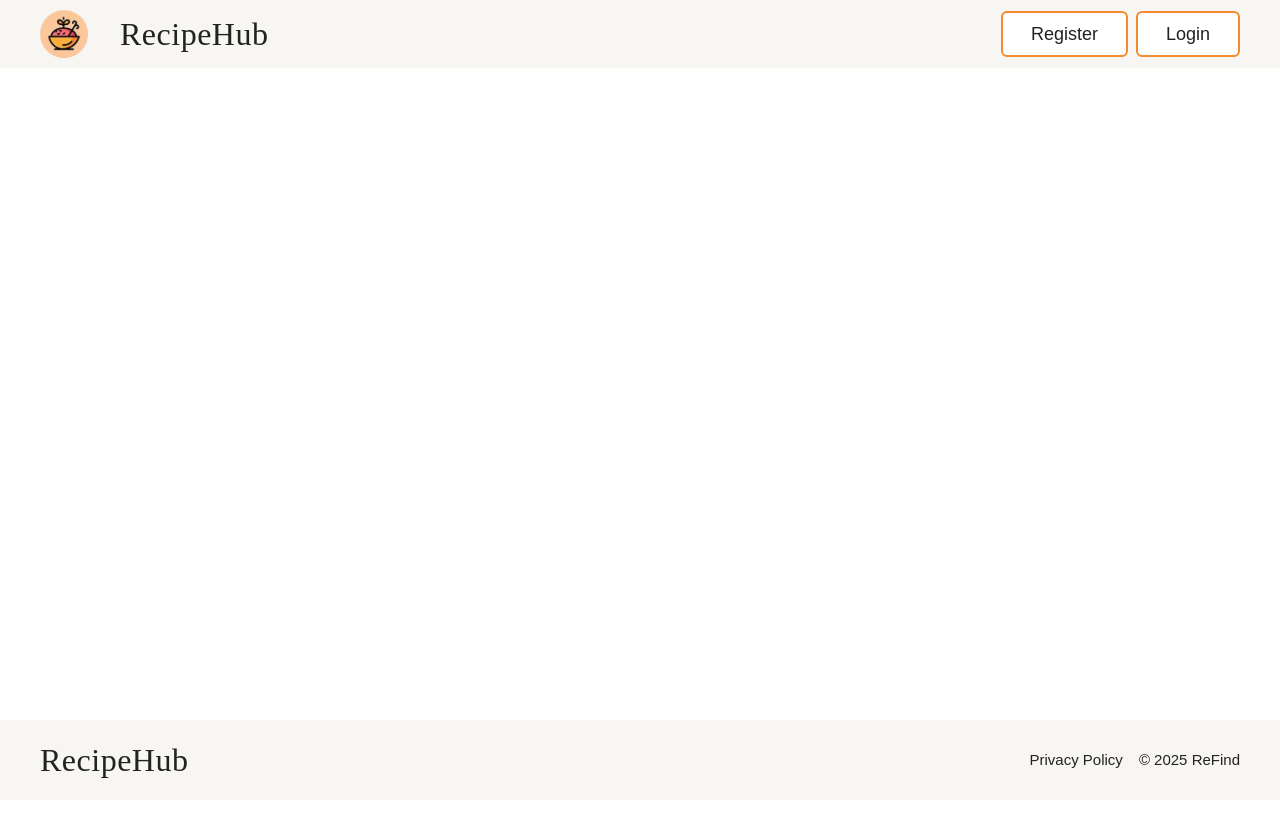
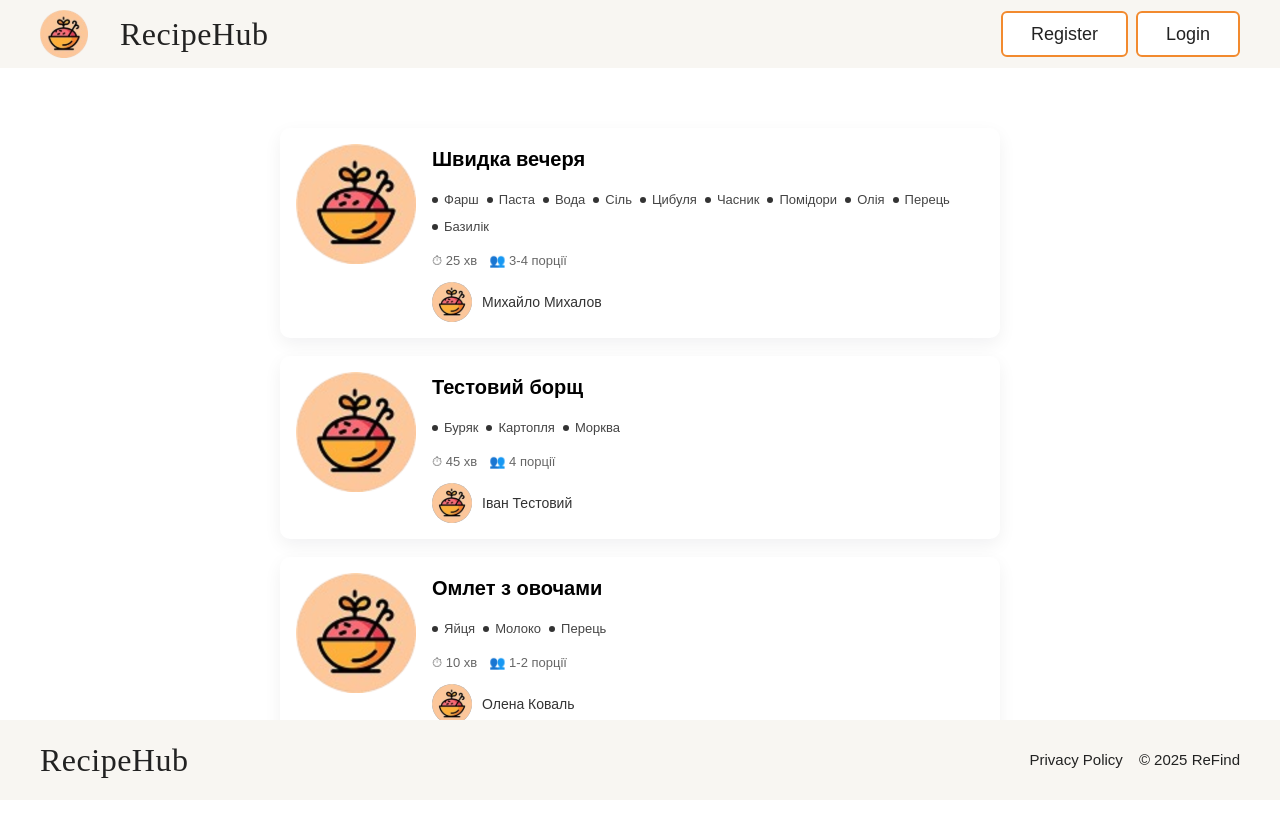
Before and after one commit to dmytromalkis-lab/RecipeHub, a React (Vite) app in the folder client/: page / in a window 1280 px wide. Shown: the top 838 px of the page. Built offline with nearby package versions, Linux system fonts and the light colour scheme.

Commit message:
Додав сторінку перегляду рецептів

```diff
--- a/client/src/Components/Recipe/RecipeCreator.css
+++ b/client/src/Components/Recipe/RecipeCreator.css
@@ -6,7 +6,7 @@
   display: flex;
   align-items: center;
   gap: 12px;
-  padding: 8px 12px;
+  padding: 8px 14px; /* align left inset with other inputs (14px) */
   background: #ffffff;
   border-radius: 8px;
   box-shadow: 0 1px 3px rgba(0,0,0,0.06);
--- /dev/null
+++ b/client/src/Components/Recipe/RecipeDifficulty.css
@@ -0,0 +1,12 @@
+.rc-difficulty .rd-select{
+  font-size: 24px; /* ~1.5x larger */
+  padding: 10px 14px;
+  min-width: 220px;
+  border-radius: 6px;
+}
+.rc-difficulty .rd-value{
+  font-size: 24px;
+}
+
+/* ensure the label is aligned with other section headings */
+.rc-difficulty { display:flex; align-items:center; gap:12px; margin-top:12px; }
--- /dev/null
+++ b/client/src/Components/Recipe/RecipeDifficulty.jsx
@@ -0,0 +1,20 @@
+import React from 'react';
+import './RecipeDifficulty.css';
+
+export default function RecipeDifficulty({ value = 'Нормальна', onChange = () => {}, readOnly = false }) {
+  return (
+    <div className="rc-difficulty">
+      <h3 className="rg-title" style={{ margin: 0 }}>Складність рецепту:</h3>
+
+      {!readOnly ? (
+        <select className="rd-select" value={value} onChange={(e) => onChange(e.target.value)}>
+          <option>Легка</option>
+          <option>Нормальна</option>
+          <option>Складна</option>
+        </select>
+      ) : (
+        <div className="rd-value">{value}</div>
+      )}
+    </div>
+  );
+}
--- a/client/src/Components/Recipe/RecipeMain.css
+++ b/client/src/Components/Recipe/RecipeMain.css
@@ -1,6 +1,6 @@
 .rc-main{background:#fff;padding:8px 0}
 .rc-top{display:flex;gap:16px;margin-bottom:24px;align-items:flex-start}
-.rc-photo{width:260px;height:260px;background:#f6f0ec;border:1px dashed #eee;display:flex;align-items:center;justify-content:center;color:#999;position:relative;cursor:pointer}
+.rc-photo{width:260px;height:360px;background:#f6f0ec;border:1px dashed #eee;display:flex;align-items:center;justify-content:center;color:#999;position:relative;cursor:pointer}
 
 .rc-photo-thumb{width:100%;height:100%;overflow:hidden;display:block}
 .rc-photo-thumb img{width:100%;height:100%;object-fit:cover;display:block}
@@ -29,6 +29,11 @@
 .rc-ingredients,.rc-steps{flex:1}
 .rc-placeholder{padding:18px;border:1px dashed #eee;background:#faf7f5;color:#a99}
 
+/* Difficulty selector styles */
+.rc-difficulty{display:flex;align-items:center;gap:12px;margin-top:12px;padding-left:14px}
+.rd-select{padding:10px 14px;border:1px solid #eee;background:#faf7f5;border-radius:6px;min-width:220px;font-size:15px}
+.rd-value{color:#222}
+
 /* ensure any inputs/textareas inside recipe main use black text */
 .rc-main input,
 .rc-main textarea,
--- a/client/src/Components/Recipe/RecipeMain.jsx
+++ b/client/src/Components/Recipe/RecipeMain.jsx
@@ -6,12 +6,14 @@ import RecipePhoto from './RecipePhoto.jsx';
 import RecipeInfo from './RecipeInfo.jsx';
 import RecipeIngridients from './RecipeIngridients.jsx';
 import RecipeGuide from './RecipeGuide.jsx';
+import RecipeDifficulty from './RecipeDifficulty.jsx';
 import useUserStore from '../../stores/userStore.js';
 
 export default function RecipeMain({ initialData = null, readOnly = false }) {
   // title may be provided by initialData when viewing an existing recipe
   const [title, setTitle] = useState(initialData?.title ?? '');
   const [description, setDescription] = useState(initialData?.description ?? '');
+  const [difficulty, setDifficulty] = useState(initialData?.difficulty ?? 'Нормальний');
   // pass down photo src, ingredients and steps to children
   const initialPhoto = initialData?.image_url ?? null;
   const initialIngredients = initialData?.ingredients ?? [];
@@ -23,6 +25,7 @@ export default function RecipeMain({ initialData = null, readOnly = false }) {
     // update when initialData changes (e.g., after fetch)
     setTitle(initialData?.title ?? '');
     setDescription(initialData?.description ?? '');
+    setDifficulty(initialData?.difficulty ?? 'Нормальний');
   }, [initialData]);
   // get current logged user from store to form the author object
   const currentUser = useUserStore((state) => state.user);
@@ -59,6 +62,9 @@ export default function RecipeMain({ initialData = null, readOnly = false }) {
               <p className="rc-description rc-description--view">{description}</p>
             )}
           </RecipeInfo>
+
+          {/* Difficulty selector placed under RecipeInfo */}
+          <RecipeDifficulty value={difficulty} onChange={setDifficulty} readOnly={readOnly} />
         </div>
       </div>
 
--- /dev/null
+++ b/client/src/Pages/Main/Filler/RecipeComponent.css
@@ -0,0 +1,31 @@
+.rc-card{
+  display:flex;
+  gap:16px;
+  padding:16px;
+  background:#fff;
+  border-radius:10px;
+  box-shadow:0 6px 18px rgba(17,24,39,0.06);
+  align-items:flex-start; /* allow card to expand vertically from the top */
+  width:720px; /* make the card wider (approx. 2x typical small card) */
+  max-width:100%; /* stay responsive on small screens */
+  box-sizing:border-box;
+}
+.rc-card-left{flex:0 0 120px}
+.rc-card-photo{width:120px;height:120px;object-fit:cover;border-radius:8px}
+.rc-card-right{flex:1}
+.rc-card-title{font-size:20px;margin:0 0 8px 0;color:#000}
+
+.rc-card-meta{display:flex;flex-direction:column;align-items:flex-start;gap:8px}
+.rc-card-icons{display:flex;gap:12px;color:#666;font-size:13px;margin-top:6px}
+.rc-ings{list-style:none;padding:0;margin:8px 0 0 0;display:flex;gap:8px;flex-wrap:wrap;font-size:13px}
+.rc-ing{position:relative;padding-left:12px;color:#444}
+.rc-ing:before{content:'';width:6px;height:6px;border-radius:50%;background:#333;position:absolute;left:0;top:7px}
+.rc-card-author{display:flex;align-items:center;gap:10px;margin-top:12px}
+.rc-author-name{font-size:14px;color:#333}
+
+@media (max-width: 800px){
+  .rc-card{flex-direction:row;align-items:flex-start}
+  .rc-card-left{flex:0 0 90px}
+  .rc-card-photo{width:90px;height:90px}
+  .rc-card-title{font-size:18px}
+}
--- /dev/null
+++ b/client/src/Pages/Main/Filler/RecipeComponent.jsx
@@ -0,0 +1,44 @@
+import React from 'react';
+import './RecipeComponent.css';
+import UserAvatar from '../../../Components/Main/Header/UserAvatar.jsx';
+
+export default function RecipeComponent({ recipe }) {
+  const {
+    title,
+    image_url,
+    ingredients = [],
+    prep_time,
+    serving,
+    author,
+  } = recipe;
+
+  return (
+    <article className="rc-card">
+      <div className="rc-card-left">
+        <img src={image_url} alt={title} className="rc-card-photo" />
+      </div>
+
+      <div className="rc-card-right">
+        <h3 className="rc-card-title">{title}</h3>
+
+        <div className="rc-card-meta">
+          <ul className="rc-ings">
+            {ingredients.map((ing, i) => (
+              <li key={i} className="rc-ing">{ing}</li>
+            ))}
+          </ul>
+
+          <div className="rc-card-icons">
+            <span className="rc-time">⏱ {prep_time} хв</span>
+            <span className="rc-serv">👥 {serving}</span>
+          </div>
+        </div>
+
+        <div className="rc-card-author">
+          <UserAvatar src={author?.avatar} alt={`${author?.first_name} ${author?.last_name}`} to={`/profile/${author?.user_id || ''}`} />
+          <div className="rc-author-name">{author?.first_name} {author?.last_name}</div>
+        </div>
+      </div>
+    </article>
+  );
+}
--- a/client/src/Pages/Main/MainPage.jsx
+++ b/client/src/Pages/Main/MainPage.jsx
@@ -1,10 +1,46 @@
 import './MainPage.css';
+import RecipeComponent from './Filler/RecipeComponent.jsx';
+import sampleImg from '../../assets/Logo.svg';
+
+const SAMPLE = [
+	{
+		recipe_id: 1,
+		title: 'Швидка вечеря',
+		image_url: sampleImg,
+		ingredients: ['Фарш','Паста','Вода','Сіль','Цибуля','Часник','Помідори','Олія','Перець','Базилік'],
+		prep_time: 25,
+		serving: '3-4 порції',
+		author: { user_id: 2, first_name: 'Михайло', last_name: 'Михалов', avatar: sampleImg },
+	},
+	{
+		recipe_id: 2,
+		title: 'Тестовий борщ',
+		image_url: sampleImg,
+		ingredients: ['Буряк','Картопля','Морква'],
+		prep_time: 45,
+		serving: '4 порції',
+		author: { user_id: 1, first_name: 'Іван', last_name: 'Тестовий', avatar: sampleImg },
+	},
+	{
+		recipe_id: 3,
+		title: 'Омлет з овочами',
+		image_url: sampleImg,
+		ingredients: ['Яйця','Молоко','Перець'],
+		prep_time: 10,
+		serving: '1-2 порції',
+		author: { user_id: 3, first_name: 'Олена', last_name: 'Коваль', avatar: sampleImg },
+	},
+];
 
 export default function MainPage() {
 	return (
 		<div className="main-page">
 			<main className="main-content">
-				{}
+				<div style={{ display: 'grid', gap: 18 }}>
+					{SAMPLE.map((r) => (
+						<RecipeComponent key={r.recipe_id} recipe={r} />
+					))}
+				</div>
 			</main>
 		</div>
 	);
```
